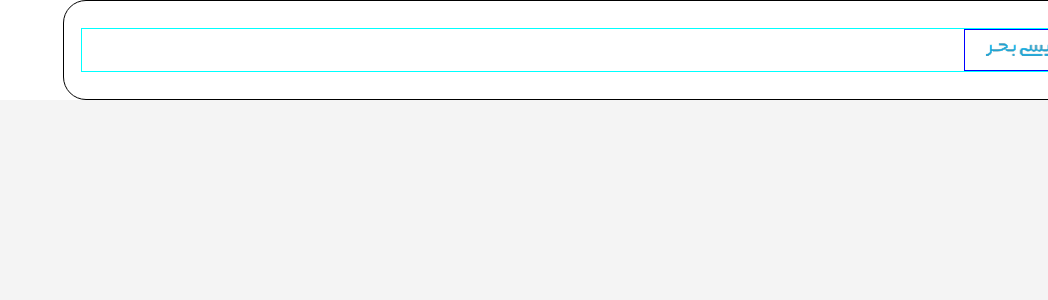
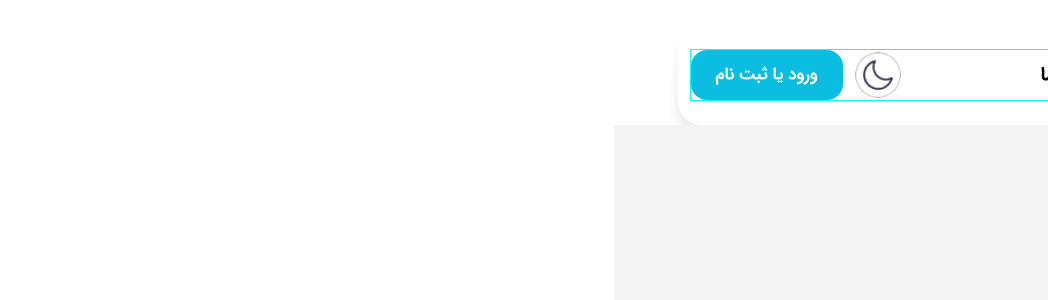
Before and after one commit to mmjafarpoor/LMS-with-React, a React (Vite) app: page / in a window 1280 px wide. Shown: the top 300 px of the page, without its empty margins (232-1280 px from the left). Built offline with nearby package versions, Linux system fonts and the light colour scheme.

Commit message:
landing header added

```diff
--- a/src/pages/Landing.jsx
+++ b/src/pages/Landing.jsx
@@ -15,8 +15,19 @@ const Landing = () => {
                             <img src="/images/logoWordMark.png" alt="Logo-WordMark"/>
                         </div>
                     </div>
-                    <div className={Style.menu}></div>
-                    <div className={Style.loginContainer}></div>
+                    <div className={Style.menu}>
+                        <div className={Style.menuItem}>خانه</div>
+                        <div className={Style.menuItem}>دوره ها</div>
+                        <div className={Style.menuItem}>اساتید</div>
+                        <div className={Style.menuItem}>اخبار و مقالات</div>
+                        <div className={Style.menuItem}>ارتباط با ما</div>
+                    </div>
+                    <div className={Style.loginContainer}>
+                        <div className={Style.darkModeSwitch}>
+                            <img src="/images/darkMode.png" alt="DarkMode"/>
+                        </div>
+                        <div className={Style.account}>ورود یا ثبت نام</div>
+                    </div>
                 </div>
             </div>
             <main>
--- a/src/styles/Landing.module.css
+++ b/src/styles/Landing.module.css
@@ -9,32 +9,95 @@
 .landingContainer > .headerContainer{
     width: 90%;
     height: 100px;
-    border: 1px solid black;
+    margin-top: 25px;
+    box-shadow: 0px 3px 8px 0px #0000000A , 0px 14px 14px 0px #0000000A , 0px 31px 19px 0px #00000005 , 0px 56px 22px 0px #00000003 , 0px 87px 24px 0px #00000000;
     border-radius: 23px;
     display: flex;
     align-items: center;
     justify-content: center;
 }
 .landingContainer > .headerContainer > .header{
-    width: 97%;
+    width: 98%;
     height: fit-content;
     border: 1px solid cyan;
-}
-.landingContainer > .headerContainer > .header >.logoContainer{
-    width: 232px;
-    height: fit-content;
-    border: 1px solid blue;
     display: flex;
     flex-direction: row;
     align-items: center;
+    justify-content: space-between;
+}
+.landingContainer > .headerContainer > .header >.logoContainer{
+    width: fit-content;
+    height: fit-content;
+    /* border: 1px solid blue; */
+    display: flex;
+    flex-direction: row;
+    align-items: center;
+    flex-wrap: nowrap;
 }
 .landingContainer > .headerContainer > .header >.logoContainer > .logo{
     width: 42px ;
     height: 40px;
 }
 .landingContainer > .headerContainer > .header >.logoContainer >.logoWordMark{
-    width: 189px;
+    width: 180px;
     height: 38px;
+}
+.landingContainer > .headerContainer > .header > .menu{
+    width: fit-content;
+    min-width: 415px;
+    height: fit-content;
+    /* border: 1px solid blue; */
+    display: flex;
+    flex-direction: row;
+    align-items: center;
+    flex-wrap: nowrap;
+    gap: 22px;
+}
+.landingContainer > .headerContainer > .header > .menu > .menuItem{
+    white-space: nowrap;
+    font-family: IranSans;
+    font-size: clamp(1.2rem,1.15vw,1.55rem);
+    user-select: none;
+    cursor: pointer;
+}
+.landingContainer > .headerContainer > .header >.loginContainer{
+    width: 15.5%;
+    min-width: 210px;
+    height: 50px;
+    /* border: 1px solid black; */
+    display: flex;
+    flex-direction: row;
+    align-items: center;
+    gap: 12px;
+    flex-wrap: nowrap;
+}
+.landingContainer > .headerContainer > .header >.loginContainer > .darkModeSwitch{
+    width: 46px;
+    min-width: 46px;
+    height: 46px;
+    border-radius: 50%;
+    cursor: pointer;
+}
+.landingContainer > .headerContainer > .header >.loginContainer > .darkModeSwitch > img{
+    width: 100%;
+    height: 100%;
+    border-radius: 50%;
+}
+.landingContainer > .headerContainer > .header >.loginContainer > .account{
+    width: 76%;
+    min-width: 146px;
+    height: 100%;
+    background-color: #0CBDE2;
+    border-radius: 16px;
+    color: #ffffff;
+    display: flex;
+    align-items: center;
+    justify-content: center;
+    font-family: IranSans;
+    font-size: clamp(1.05rem,1vw,1.25rem);
+    white-space: nowrap;
+    user-select: none;
+    cursor: pointer;
 }
 .landingContainer > .bottom{
     width: 100%;
--- a/src/styles/index.css
+++ b/src/styles/index.css
@@ -13,3 +13,7 @@ image{
   width: fit-content;
   height: fit-content;
 }
+@font-face {
+  font-family: IranSans;
+  src: url(/fonts/persian-fonts/iran-sans/IRANSans_Bold.ttf);
+}
```
Also changed, not shown: public/images/darkMode.png (added), public/images/logoWordMark.png.
